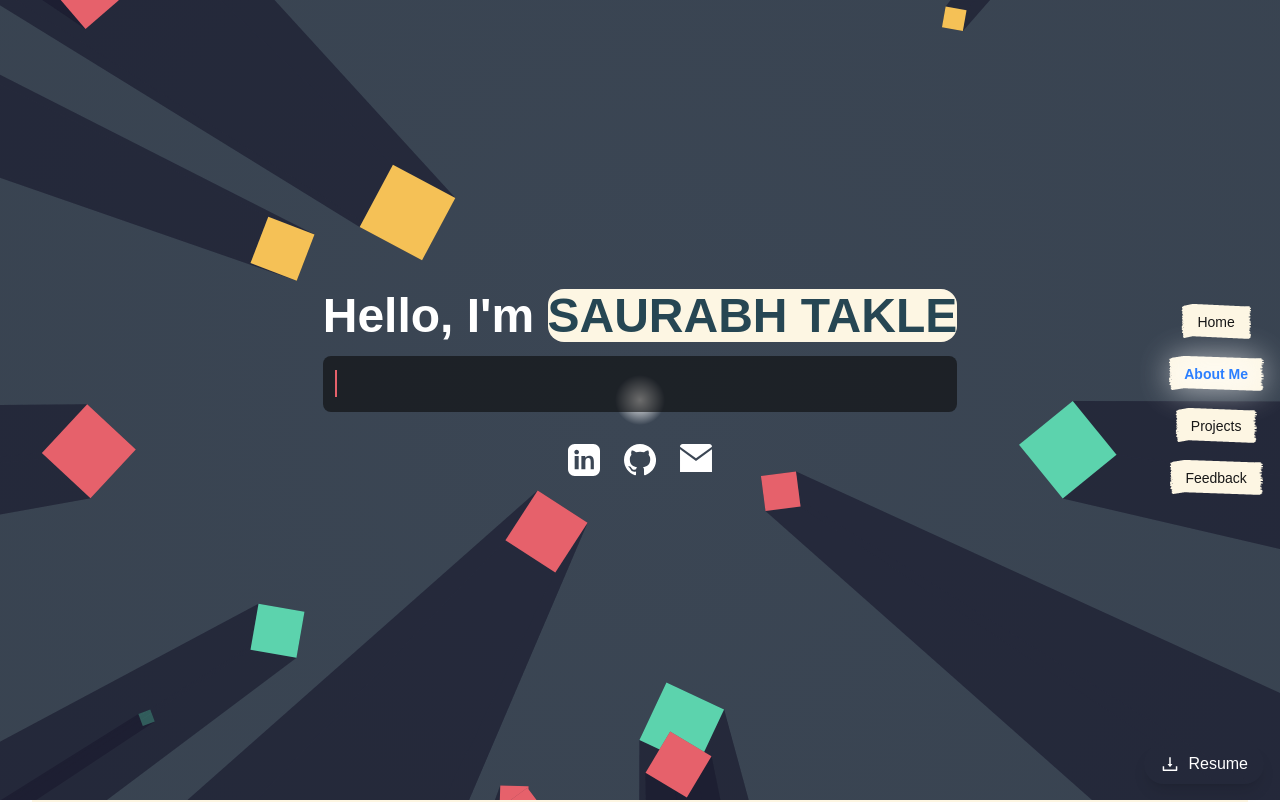
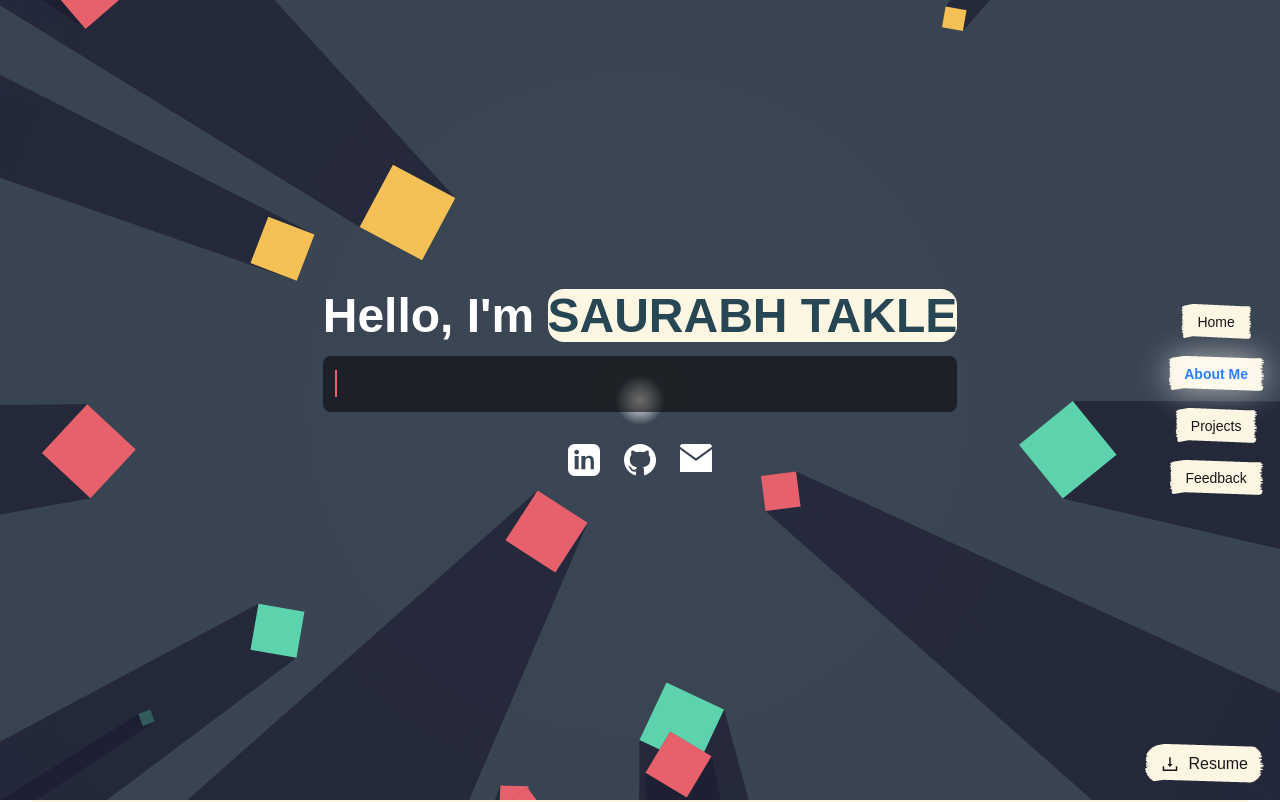
Before and after one commit to saurabh-takle/portfolio, a Next.js app in the folder front-end/: page / in a window 1280 px wide. Shown: the top 802 px of the page. Built offline with nearby package versions, Linux system fonts and the light colour scheme.

Commit message:
small update

```diff
--- a/front-end/src/app/components/DownloadResume.tsx
+++ b/front-end/src/app/components/DownloadResume.tsx
@@ -14,14 +14,15 @@ const DownloadResume: React.FC = () => {
             transition={{ duration: 0.5 }}
             className="fixed bottom-4 right-4"
         >
-            <a
+            <motion.a
                 href="/SaurabhTakle.pdf"
                 download="Saurabh_Takle_Resume.pdf"
-                className="pointer-events-auto bg-transparent hover:bg-blue-600 text-white py-2 px-4 rounded-full flex items-center shadow-lg"
+                className="pointer-events-auto bg-[url('/brush.svg')] text-[#171717] py-2 px-4 rounded-full flex items-center"
+                whileHover={{ scale: 1.15 }}
             >
                 <AiOutlineDownload className="mr-2" size={20} />
                 Resume
-            </a>
+            </motion.a>
 
         </motion.div>
 
--- a/front-end/src/app/page.tsx
+++ b/front-end/src/app/page.tsx
@@ -17,7 +17,9 @@ const Home: React.FC = () => {
     return (
         <div className="relative min-h-screen bg-transparent text-white">
             <CanvasBG/>
-            <DownloadResume />
+            <section className="fixed z-20">
+                <DownloadResume />
+            </section>
 
             <section className="fixed z-20">
                 <Navbar />
```
